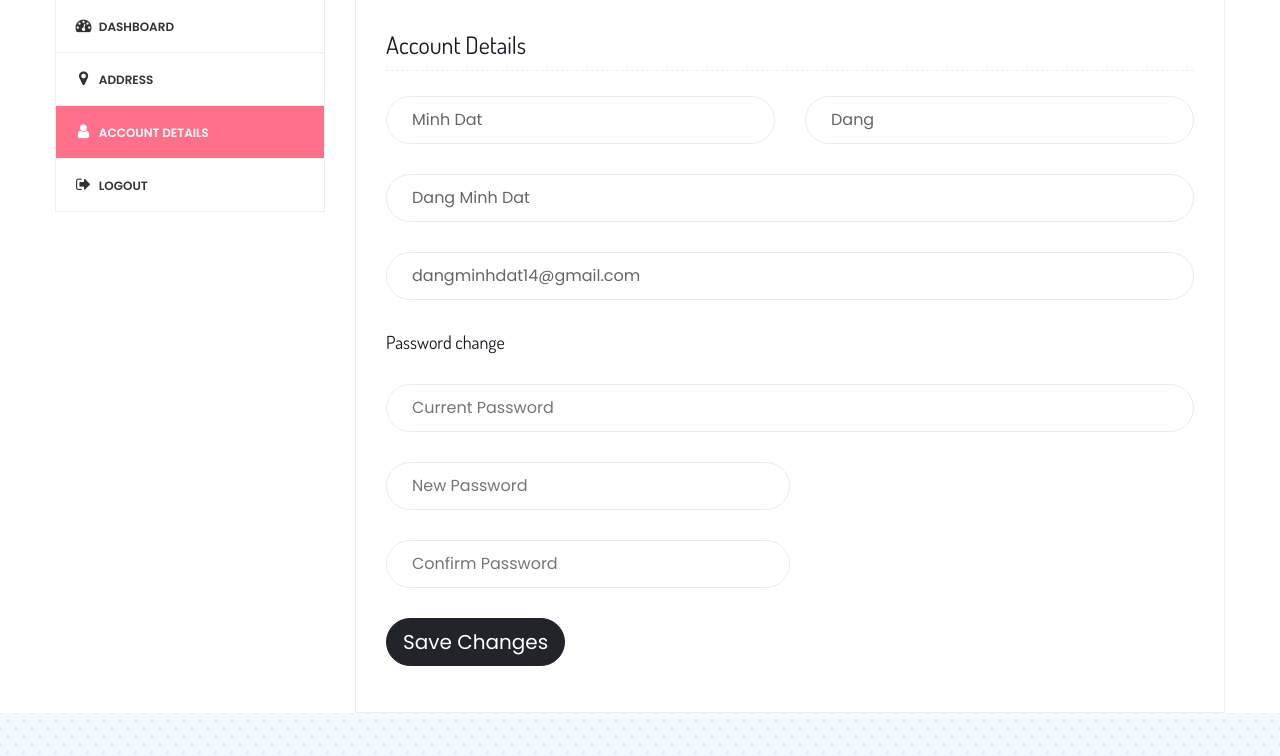
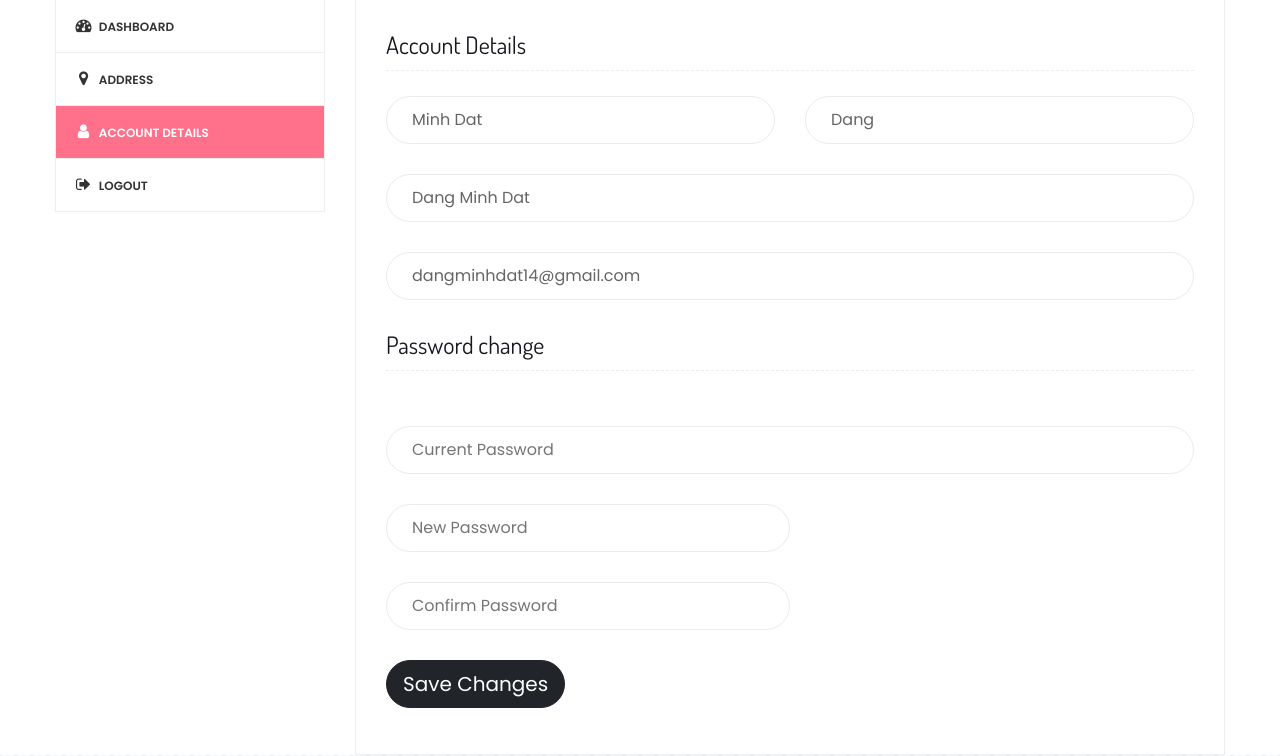
Before and after one commit to DangMinhDatGCC210147/ATN_Company, a PHP site: page /my_account.php in a window 1280 px wide, after a click on "ACCOUNT DETAILS". Shown: the part 243-999 px from the top of the page. Run offline with PHP 8.4, Linux system fonts and the light colour scheme; a user stored in the database is signed in; data comes from the database, SQL or seed files in the repository; some libraries are stand-ins or nearby versions.

Commit message:
change in my_account.php

```diff
--- a/my_account.php
+++ b/my_account.php
@@ -96,7 +96,7 @@ if (isset($_SESSION['user_id'])) {
 											</div>
 <!-- CHANGE PASSWORD -->
 									<!-- Account details form fields... -->
-                                    <div class="col-12 mb-30"><h4>Password change</h4></div>
+                                    <div class="col-12 mb-30"><h3>Password change</h3></div>
 								<form action="#" method="post">
                                     <div class="col-12 mb-30">
                                         <input name="current-pwd" placeholder="Current Password" type="password">
```
